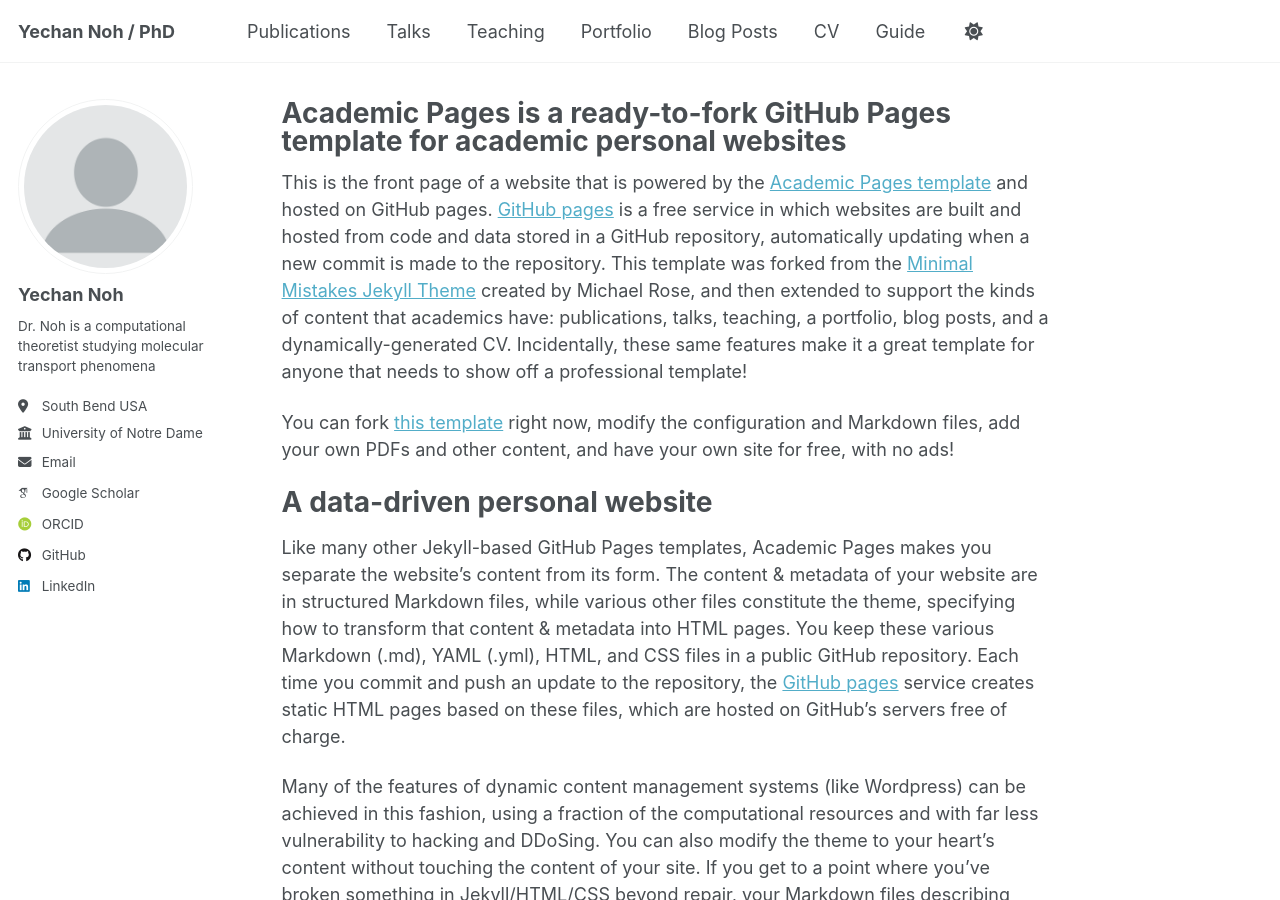
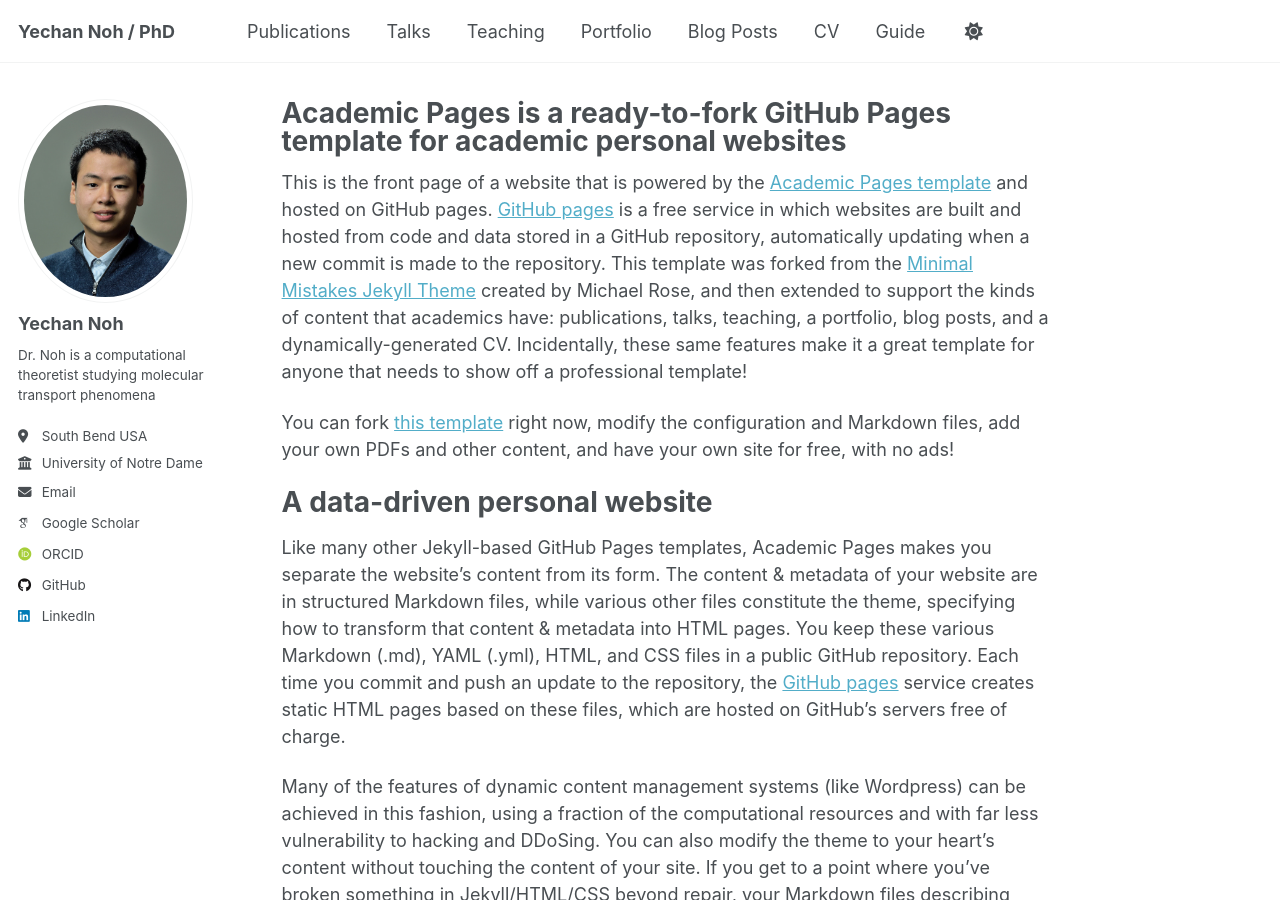
Before and after one commit to Yechan-Noh/MPSG, a Jekyll site: the page built from _pages/about.md, in a window 1280 px wide and 900 px high. Built offline with Jekyll 4.4.1, drawn with Linux system fonts in a browser that asks for light colours; some web fonts are replaced; a script that is not in the unit is left out.

Commit message:
Update profile photo and site settings

```diff
--- a/_config.yml
+++ b/_config.yml
@@ -22,7 +22,7 @@
 #               Additional customization can be done by editing /_includes/author-profile.html
 author:
   # Biographic information
-  avatar           : "profile.png"
+  avatar           : "Yechan_photo.png"
   name             : "Yechan Noh"
   pronouns         :
   bio              : "Dr. Noh is a computational theoretist studying molecular transport phenomena"
```
Also changed, not shown: images/profile.png (deleted).
